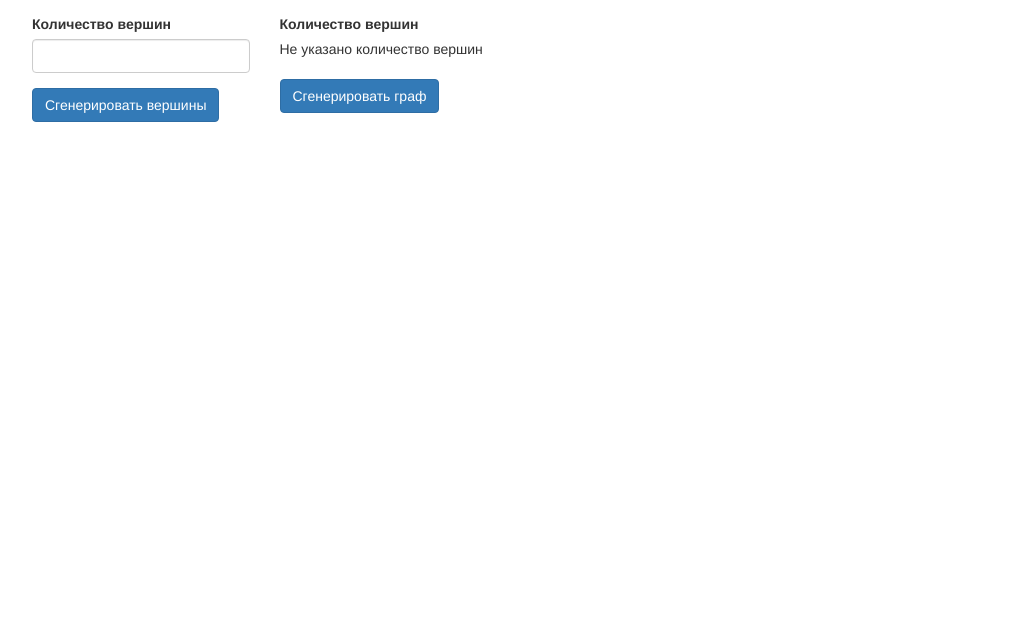
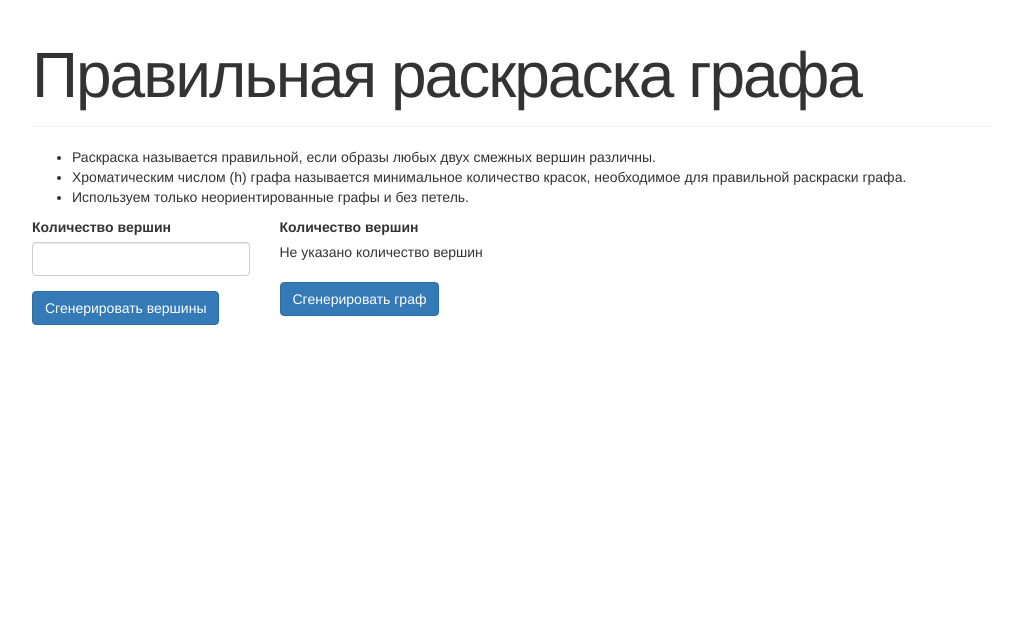
Before and after one commit to Sadykh/eltech-mlita-alternative-exam, a plain HTML site: page src/index.html in a window 1280 px wide. Shown: the whole page, without its empty margins (128-1151 px from the left). Drawn offline with Linux system fonts and the light colour scheme.

Commit message:
fixing some bugs on page

```diff
--- a/src/index.html
+++ b/src/index.html
@@ -14,6 +14,18 @@
     <script src="call.js"></script>
 </head>
 <body>
+<div class="wrapper">
+    <div class="page-header">
+        <h1>Правильная раскраска графа</h1>
+    </div>
+    <p>
+    </p>
+    <ul>
+        <li>Раскраска называется правильной, если образы любых двух смежных вершин различны.</li>
+        <li>Хроматическим числом (h) графа называется минимальное количество красок, необходимое для правильной раскраски графа.</li>
+        <li>Используем только неориентированные графы и без петель.</li>
+    </ul>
+
     <div class="row">
         <div class="col-md-3">
             <form action="#" method="post" class="form-generate-nodes">
@@ -38,7 +50,6 @@
         </div>
     </div>
     <div class="area_graph"></div>
-<!--<div class="colorNodes"></div>-->
-
+</div>
 </body>
 </html>
--- a/src/style.css
+++ b/src/style.css
@@ -74,9 +74,6 @@ aside {
     width: 640px;
 }
 
-li {
-    width: 680px;
-}
 
 a {
     color: steelblue;
```
Lines whose indentation alone changed are shown as unchanged.
